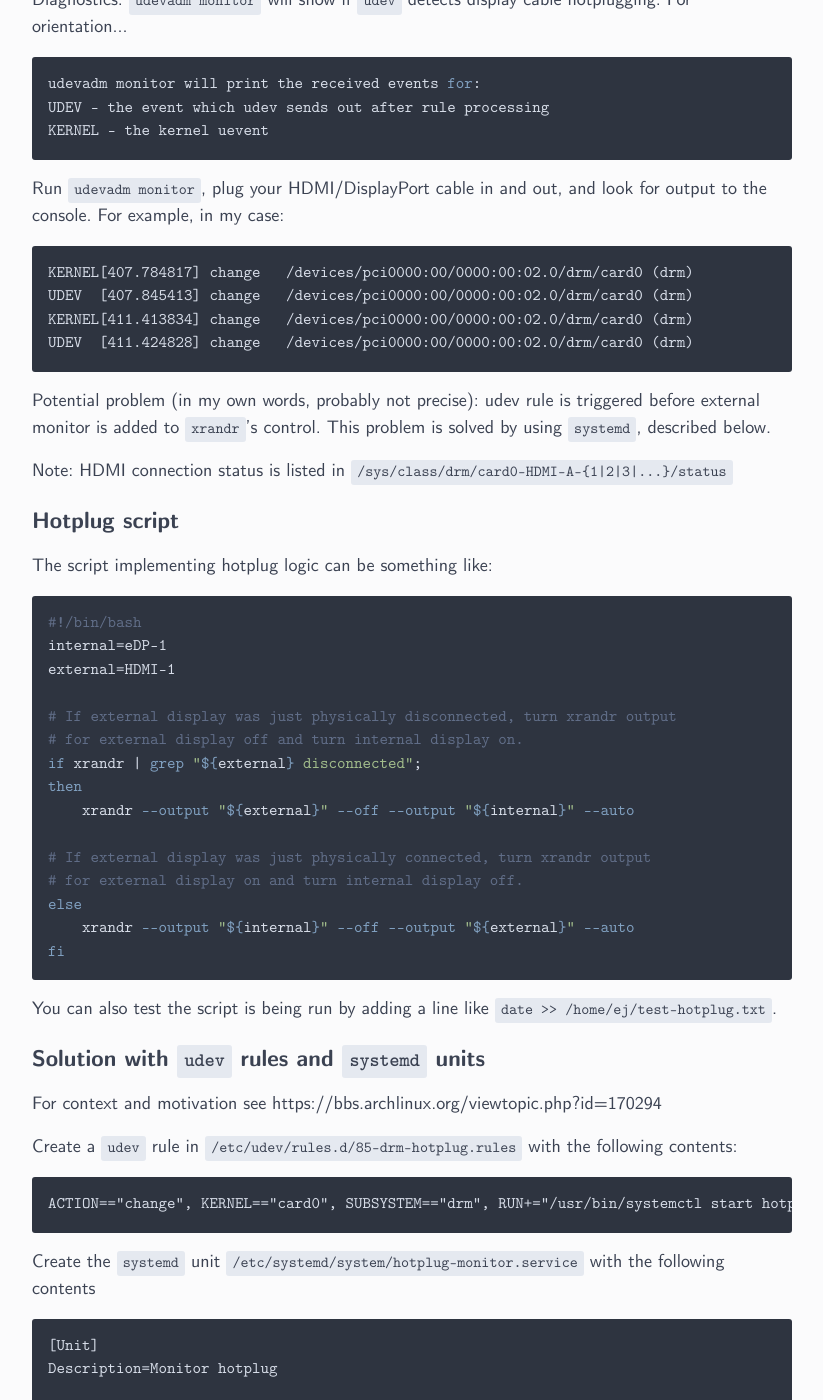
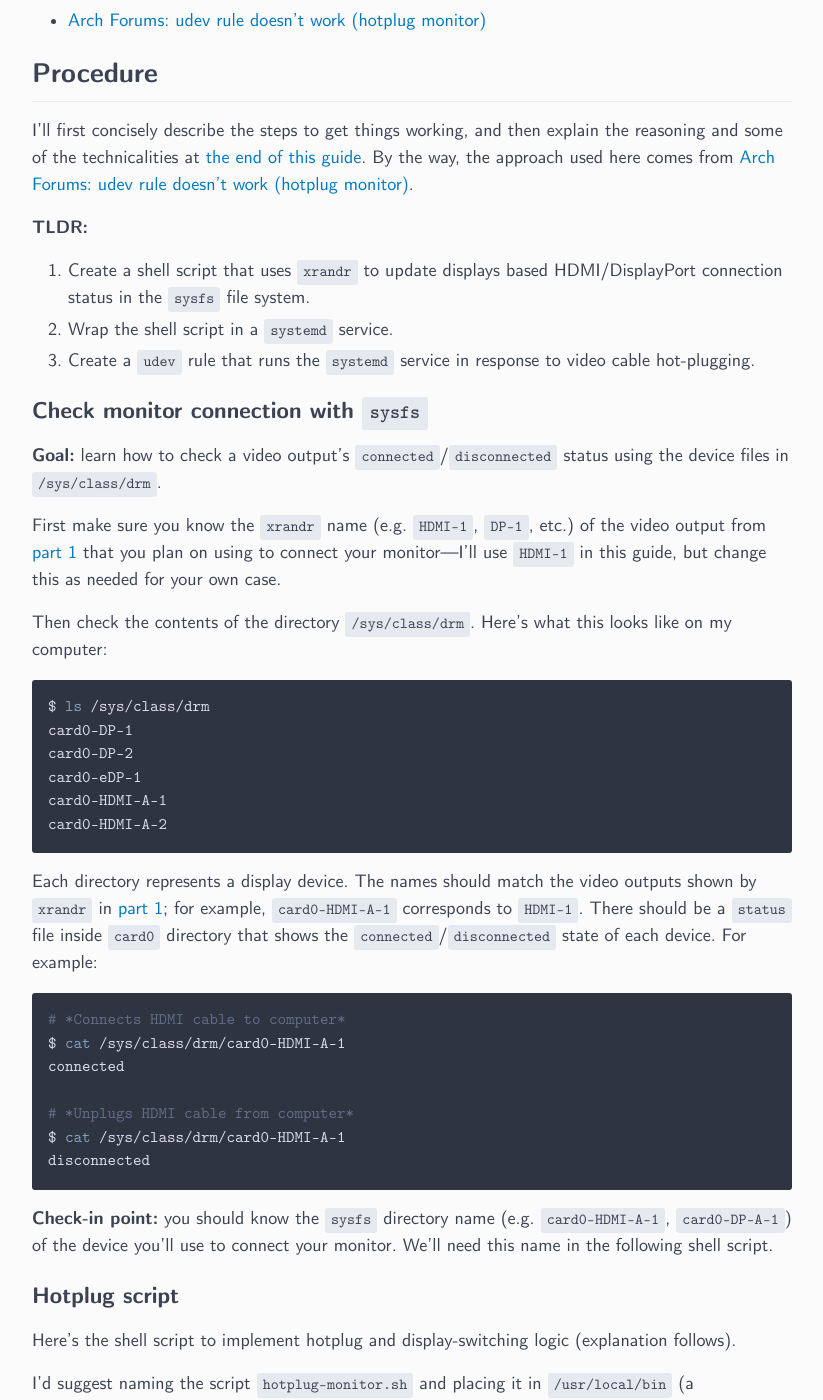
Before and after one commit to ejmastnak/ejmastnak.github.io, a Jekyll site: the page built from notes/arch/graphics/monitor-hotplug.md, in a window 1280 px wide and 1400 px high, scrolled down 418 px. Shown: the whole window, without its empty margins (228-1051 px from the left). Built offline with Jekyll 4.4.1, drawn with Linux system fonts in a browser that asks for light colours; our own code applies the rules of GitHub Pages for plain Markdown files; some of the changed text lies outside the part shown.

Commit message:
Complete monitor hotplug guide

````diff
--- a/notes/arch/graphics/monitor-hotplug.md
+++ b/notes/arch/graphics/monitor-hotplug.md
@@ -1,109 +1,202 @@
-Goal: detect when monitor cable is connected or disconnected, and use `xrandr` to send display to monitor or laptops' internal display accordingly.
+---
+title: Monitor hot-plugging on Linux using X
+---
 
-## Contents
-<!-- vim-markdown-toc GFM -->
+# Monitor hot-plugging on Linux using X
 
-* [Hotplug](#hotplug)
-* [Hotplug script](#hotplug-script)
-* [Solution with `udev` rules and `systemd` units](#solution-with-udev-rules-and-systemd-units)
+(This is part 2. You should be familiar with [part 1]({% link notes/arch/graphics/displays.md %}) first.)
 
-<!-- vim-markdown-toc -->
+**Goal:** use `udev` to detect when a monitor cable is physically connected or disconnected, and use `xrandr` to automatically update the monitor display in response.
 
-### Hotplug
-Diagnostics: `udevadm monitor` will show if `udev` detects display cable hotplugging.
-For orientation...
+**References:**
+- [ArchWiki: udev](https://wiki.archlinux.org/title/Udev)
+- [ArchWiki: xrandr](https://wiki.archlinux.org/title/xrandr)
+- [Arch Forums: udev rule doesn't work (hotplug monitor)](https://bbs.archlinux.org/viewtopic.php?id=170294)
+
+<!-- Read connection status from the `sysfs` file system instead of checking `xrandr`'s output. -->
+
+<!-- `/sys/class/drm/card0-HDMI-A-1/status` -->
+
+<!-- So `/run/user/<UID>` is also known as `$XDG_RUNTIME_DIR`. -->
+<!-- You can use `id` or `id -u <username>` to show your ID. -->
+<!-- Typically normal users begin at user ID `1000`. -->
+
+<!-- Note: you can probably also find  HDMI connection status is listed in `/sys/class/drm/card0-HDMI-A-{1|2|3|...}/status` -->
+
+## Procedure
+
+I'll first concisely describe the steps to get things working, and then explain the reasoning and some of the technicalities at [the end of this guide](#appendix-technicalities).
+By the way, the approach used here comes from [Arch Forums: udev rule doesn't work (hotplug monitor)](https://bbs.archlinux.org/viewtopic.php?id=170294).
+
+**TLDR:**
+1. Create a shell script that uses `xrandr` to update displays based HDMI/DisplayPort connection status in the `sysfs` file system.
+1. Wrap the shell script in a `systemd` service.
+1. Create a `udev` rule that runs the `systemd` service in response to video cable hot-plugging.
+
+### Check monitor connection with `sysfs`
+
+**Goal:** learn how to check a video output's `connected`/`disconnected` status using the device files in `/sys/class/drm`.
+
+First make sure you know the `xrandr` name (e.g. `HDMI-1`, `DP-1`, etc.) of the video output from [part 1]({% link notes/arch/graphics/displays.md %}) that you plan on using to connect your monitor---I'll use `HDMI-1` in this guide, but change this as needed for your own case.
+
+Then check the contents of the directory `/sys/class/drm`.
+Here's what this looks like on my computer:
+
 ```sh
-udevadm monitor will print the received events for:
-UDEV - the event which udev sends out after rule processing
-KERNEL - the kernel uevent
+$ ls /sys/class/drm
+card0-DP-1
+card0-DP-2
+card0-eDP-1
+card0-HDMI-A-1
+card0-HDMI-A-2
 ```
-Run `udevadm monitor`, plug your HDMI/DisplayPort cable in and out, and look for output to the console.
-For example, in my case:
+
+Each directory represents a display device.
+The names should match the video outputs shown by `xrandr` in [part 1]({% link notes/arch/graphics/displays.md %});
+for example, `card0-HDMI-A-1` corresponds to `HDMI-1`.
+There should be a `status` file inside `card0` directory that shows the `connected`/`disconnected` state of each device.
+For example:
+
 ```sh
-KERNEL[407.784817] change   /devices/pci0000:00/0000:00:02.0/drm/card0 (drm)
-UDEV  [407.845413] change   /devices/pci0000:00/0000:00:02.0/drm/card0 (drm)
-KERNEL[411.413834] change   /devices/pci0000:00/0000:00:02.0/drm/card0 (drm)
-UDEV  [411.424828] change   /devices/pci0000:00/0000:00:02.0/drm/card0 (drm)
+# *Connects HDMI cable to computer*
+$ cat /sys/class/drm/card0-HDMI-A-1
+connected
+
+# *Unplugs HDMI cable from computer*
+$ cat /sys/class/drm/card0-HDMI-A-1
+disconnected
 ```
-Potential problem (in my own words, probably not precise): udev rule is triggered before external monitor is added to `xrandr`'s control.
-This problem is solved by using `systemd`, described below.
 
-Note: HDMI connection status is listed in `/sys/class/drm/card0-HDMI-A-{1|2|3|...}/status`
+**Check-in point:** you should know the `sysfs` directory name (e.g. `card0-HDMI-A-1`, `card0-DP-A-1`) of the device you'll use to connect your monitor.
+We'll need this name in the following shell script.
+
+<!-- The value of a device's `status` file should agree with corresponding video output's `connected`/`disconnected` state shown by `xrandr` in [part 1]({% link notes/arch/graphics/displays.md %}). -->
 
 ### Hotplug script
-The script implementing hotplug logic can be something like:
+
+Here's the shell script to implement hotplug and display-switching logic (explanation follows).
+
+I'd suggest naming the script `hotplug-monitor.sh` and placing it in `/usr/local/bin` (a conventional location for local user programs not controlled by a package manager), but any system-wide readable location should work.
+
 ```sh
-#!/bin/bash
-internal=eDP-1
-external=HDMI-1
+#!/bin/sh
+# File location: /usr/local/bin/hotplug-monitor.sh
+# Description: Sends X display to an external monitor and turns internal
+# display off when an HDMI cable is physically connected; turns monitor display
+# off and internal display back on when HDMI cable is physically disconnected.
 
-# If external display was just physically disconnected, turn xrandr output
-# for external display off and turn internal display on.
-if xrandr | grep "${external} disconnected";
+# Specify your username and user ID
+USER_NAME=<your-username>   # find with `id -un` or `whoami`
+USER_ID=<your-user-id>      # find with `id -u`
+# Example: `USER_NAME=ejmastnak`
+# Example: `USER_NAME=1000`
+
+# Export user's X-related environment variables
+export DISPLAY=":0"
+export XAUTHORITY="/home/${USER_NAME}/.Xauthority"
+export DBUS_SESSION_BUS_ADDRESS="unix:path=/run/user/${USER_ID}/bus"
+
+# Video output and device names recogized by xrandr/sysfs
+internal="eDP-1"         # change as needed
+external="HDMI-1"        # change as needed
+device="card0-HDMI-A-1"  # change as needed
+
+# If external display was just physically connected, turn external display on
+# and (optionally) turn internal display off to save battery.
+if [ $(cat /sys/class/drm/${device}/status) == "connected" ];
 then
-    xrandr --output "${external}" --off --output "${internal}" --auto
+  xrandr --output "${external}" --auto  # sends display to monitor
+  xrandr --output "${internal}" --off   # optionally turn internal display off
 
-# If external display was just physically connected, turn xrandr output
-# for external display on and turn internal display off.
-else
-    xrandr --output "${internal}" --off --output "${external}" --auto
+# If external display was just physically disconnected, turn
+# external display off and turn internal display on.
+elif [ $(cat /sys/class/drm/${device}/status) == "disconnected" ];
+then
+  xrandr --output "${external}" --off   # turn monitor display off
+  xrandr --output "${internal}" --auto  # turn internal display on (if needed)
+else  # Do nothing if device status is unreadable
+  exit
 fi
 ```
-You can also test the script is being run by adding a line like `date >> /home/ej/test-hotplug.txt`.
 
-### Solution with `udev` rules and `systemd` units
-For context and motivation see https://bbs.archlinux.org/viewtopic.php?id=170294
+Some comments:
 
-Create a `udev` rule in `/etc/udev/rules.d/85-drm-hotplug.rules` with the following contents:
-```
-ACTION=="change", KERNEL=="card0", SUBSYSTEM=="drm", RUN+="/usr/bin/systemctl start hotplug-monitor.service"
-```
-Create the `systemd` unit `/etc/systemd/system/hotplug-monitor.service` with the following contents
-```
+- The `internal` and `external` variables store the `xrandr` names of the video outputs for your internal display and HDMI connection.
+  This should be clear from [part 1]({% link notes/arch/graphics/displays.md %}).
+
+- The `device` variable is the name of `sysfs` graphics device identified above in the section [Check monitor connection with `sysfs`](check-monitor-connection-with-sysfs).
+  We use this variable in the `cat /sys/class/drm/${device}/status` calls to check the device's connection status.
+
+- You need to export some X-related environment variables---I'm not satisfied with my understanding of why, but doing so makes the shell script, which runs from a location on the root partition, aware of your user's X session information.
+
+  `DISPLAY=:0` is standard X lingo for the first display on the local computer, and `/home/${USER_NAME}/.Xauthority` is just the path to your `.Xauthority` file.
+
+- You'll also need to know your username and user ID, which you can find with the `id` program:
+
+  ```sh
+  # Example: identifying your username
+  $ id -un
+  ejmastnak
+
+  # Example: identifying your user ID
+  $ id -u
+  1000
+  ```
+
+  You can run `id` (with no flags) for more information; you should definitely read through `man id` (it's really short!) if you haven't used the `id` program before.
+
+### `systemd` unit
+
+We'll run the above shell script from a `systemd` service.
+
+Create a `systemd` unit `/etc/systemd/system/hotplug-monitor.service` with the following contents:
+
+```conf
 [Unit]
-Description=Monitor hotplug
+Description=Monitor hotplug service
 
 [Service]
 Type=simple
-RemainAfterExit=no
-User=<your-username>
+
+# Make the service run as your user and not as root
+User=<your-username>  # add your username here
+
+# Change path to hotplug script as needed
 ExecStart=/usr/local/bin/hotplug-monitor.sh
 
 [Install]
 WantedBy=multi-user.target
 ```
-Replace the `User=<your-username>` field with your username.
-Run `systemctl daemon-reload` to make `systemctl` register the new service file.
-No need to enable or start the service manually---it will started as needed from the above `udev` rule.
+Make sure to update the `User=<your-username>` field with your username,
+then run `systemctl daemon-reload` to make `systemd` register the new service file.
+No need to enable or start the service manually---it will started as needed from the following `udev` rule.
 
-Finally implement hotplug and display-switching logic in the shell script `/usr/local/bin/hotplug-monitor.sh` with the (for example) following contents
-```sh
-#!/bin/bash
+### `udev` rule
 
-# Setting environment variables
-X_USER=<your-username>
-export DISPLAY=:0
-export XAUTHORITY=/home/$X_USER/.Xauthority
-export DBUS_SESSION_BUS_ADDRESS=unix:path=/run/user/1000/bus
+Create a `udev` rule in `/etc/udev/rules.d/85-drm-hotplug.rules` with the following contents:
 
-# Display names recogized by xrandr
-internal=eDP-1
-external=HDMI-1
+```
+ACTION=="change", KERNEL=="card0", SUBSYSTEM=="drm", RUN+="/usr/bin/systemctl start hotplug-monitor.service"
+```
 
-# If external display was just physically connected, turn
-# external display on and turn internal display off.
-if [ $(cat /sys/class/drm/card0-HDMI-A-1/status) == "connected" ];
-then
-  xrandr --output "${internal}" --off --output "${external}" --auto
+This rule runs the above `hotplug-monitor` service whenever `udev` detects chages in devices with kernel name `card0` in the `drm` subsystem---basically when you plug/unplug display cables.
+(DRM stands for "Direct Rendering Manager"---you can read more at [Wikipedia: DRM](https://en.wikipedia.org/wiki/Direct_Rendering_Manager).)
 
-# If external display was just physically disconnected, turn
-# external display off and turn internal display on.
-elif [ $(cat /sys/class/drm/card0-HDMI-A-1/status) == "disconnected" ];
-then
-  xrandr --output "${external}" --off --output "${internal}" --auto
-else
-  exit
-fi
-```
-Replace `<your-username>` with your username.
-Notice that the environment variables `DISPLAY` and `XAUTHORITY` must be set; `:0` is a standard value and `/home/<your-username>/.Xauthority` is just the path to the user's `.Xauthority` file.
+## Appendix: Technicalities
+
+So...
+
+1. Why are we complicating things with a `systemd` service instead of running the hotplug script directly from the `udev` rule, as in e.g. in these [ArchWiki](https://wiki.archlinux.org/title/Udev#Execute_when_HDMI_cable_is_plugged_in_or_unplugged) [examples](https://wiki.archlinux.org/title/Udev#Execute_on_VGA_cable_plug_in)?
+
+1. Why are we checking device connections using the `sysfs` device file `sys/class/drm/*/status` instead of just running `xrandr`, as in [part 1]({% link notes/arch/graphics/displays.md %})?
+
+Based on my basic understanding of `udev` and `systemd` best practices and some empirical testing:
+
+1. `udev` rules are meant to run only short processes, and will block events from the triggering device until the initial process completes (see e.g. [ArchWiki: udev/Spawning long-running processes](https://wiki.archlinux.org/title/Udev#Spawning_long-running_processes) and the references therein).
+   This is why we use a `systemd` service to run the shell script, and then only use the `udev` rule to start the service.
+
+1. From my own testing (and the experience of [at least one other user](https://bbs.archlinux.org/viewtopic.php?pid=1584974#p1584974)),
+   the `udev` rule for hotplugging a display device can be triggered before `xrandr` becomes aware of the corresponding video output's updated `connected`/`disconnected` status.
+   As far as I can tell, in such cases `/sys/class/drm/*/status` will show the correct connection status, but `xrandr` will still be lagging behind by a few hundred milliseconds or so.
+
+   For hot-plugging, it is thus more reliable to check a display's connection state from the contents of `/sys/class/drm/*/status` than to use `grep` to parse the output of the `xrandr` command, as in e.g. [part 1]({% link notes/arch/graphics/displays.md %}).
````
